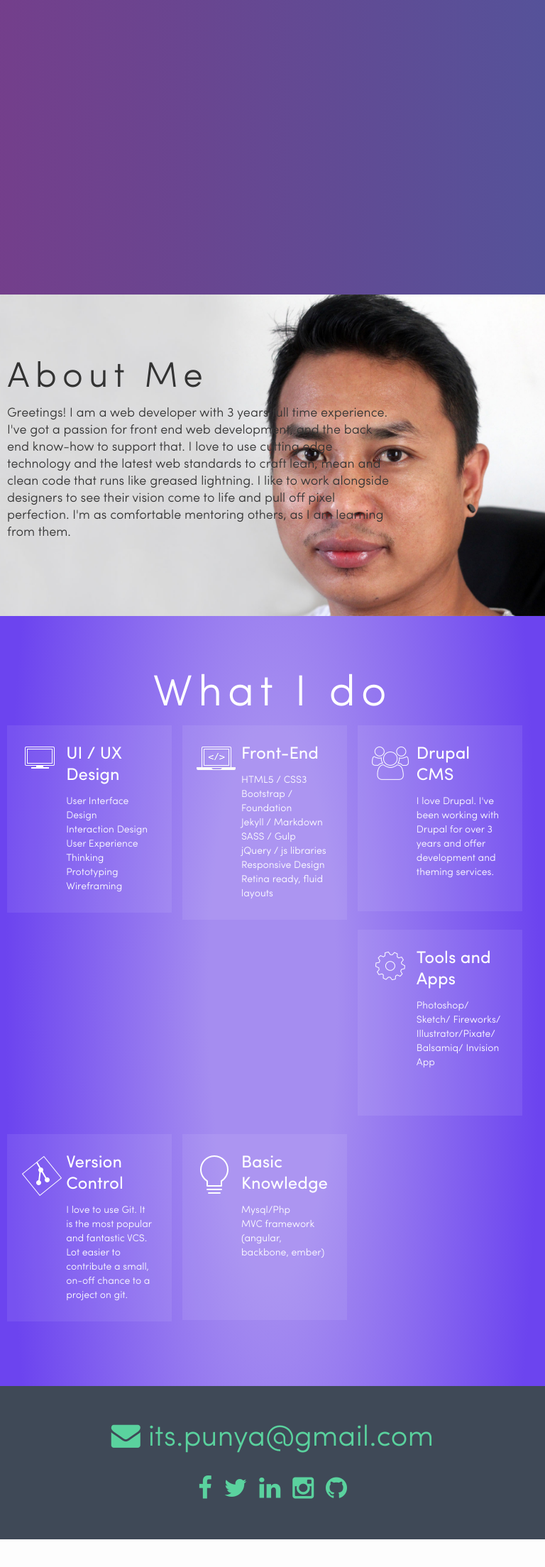
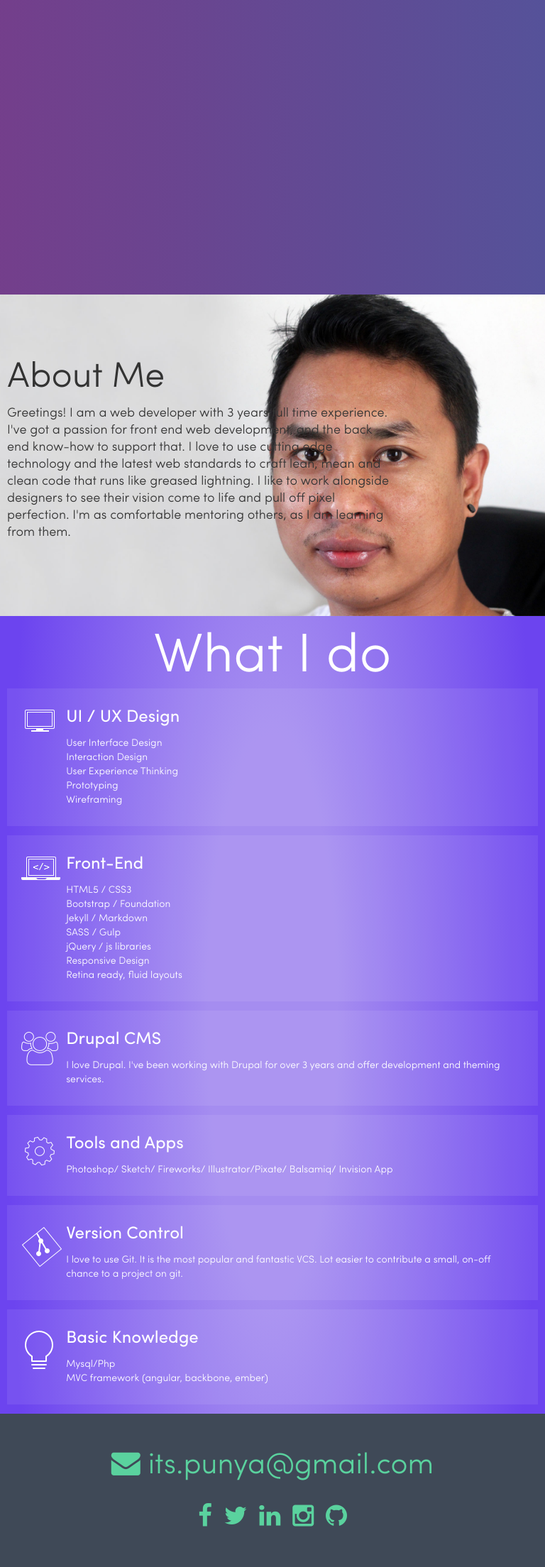
Before and after one commit to punyaruchal/punyaruchal.github.io, a Jekyll site: the page built from index.html, in a window 768 px wide. Shown: the part 486-2694 px from the top of the page at 71% size. Built offline with Jekyll 4.4.1, drawn with Linux system fonts in a browser that asks for light colours; before the commit the page ends 2655 px from its top, so only the background shows below that.

Commit message:
themeing responsive of skill page

```diff
--- a/css/main.scss
+++ b/css/main.scss
@@ -674,16 +674,15 @@ section.what-i-do{
     }
 
     section.what-i-do{
-        .inner-sec{
-            .flex-wrapper{
-                .block{
-                    width: 49.2%;
-                    margin: 0 10px 10px 0;
-                    &:nth-child(2n){
-                        margin-right: 0;
-                    }
-                    &:nth-child(3){
-                        margin-right: 10px;
+
+        .flex-wrapper{
+            .skill-item{
+                width: 48%;
+                margin-bottom: 0.5em;
+                .skill-item-text{
+                    min-height: 190px;
+                    &:hover{
+                        transform: scale(1);
                     }
                 }
             }
@@ -711,15 +710,14 @@ section.what-i-do{
     }
 
     section.what-i-do{
-        .inner-sec{
-            padding: 5vh 0;
-            .flex-wrapper{
-
-                .block{
-                    float: none;
-                    margin-bottom: 10px;
+        padding: 1em 0 0;
+        .flex-wrapper{
+            .skill-item{
+                float: none;
+                width: 100%;
+                margin-bottom: 0.5em;
+                .skill-item-text{
                     min-height: auto;
-                    width: 100%;
                     &:hover{
                         transform: scale(1);
                     }
@@ -739,8 +737,7 @@ section.what-i-do{
         text-indent: 15px;
     }
     h1{
-        font-size: 8vw;
-        letter-spacing: 1vw;
+        font-size: 10vw;
         margin-bottom: 10px;
     }
     section.about .text-sec {
@@ -800,8 +797,7 @@ section.what-i-do{
         letter-spacing: 5px;
     }
     h1{
-        font-size: 8vw;
-        letter-spacing: 2vw;
+        font-size: 13vw;
         text-indent: 2vw;
         margin-bottom: 10px;
     }
```
